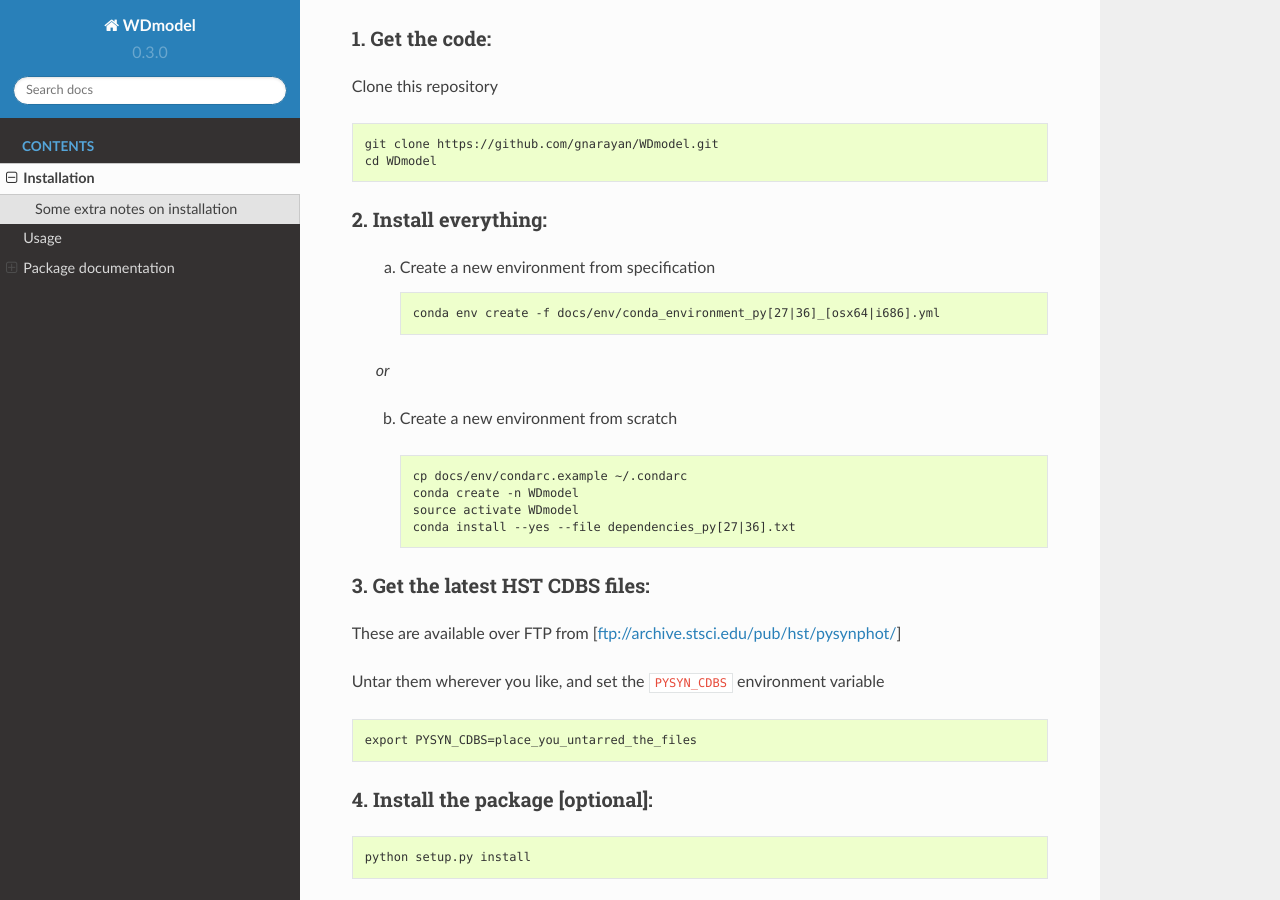
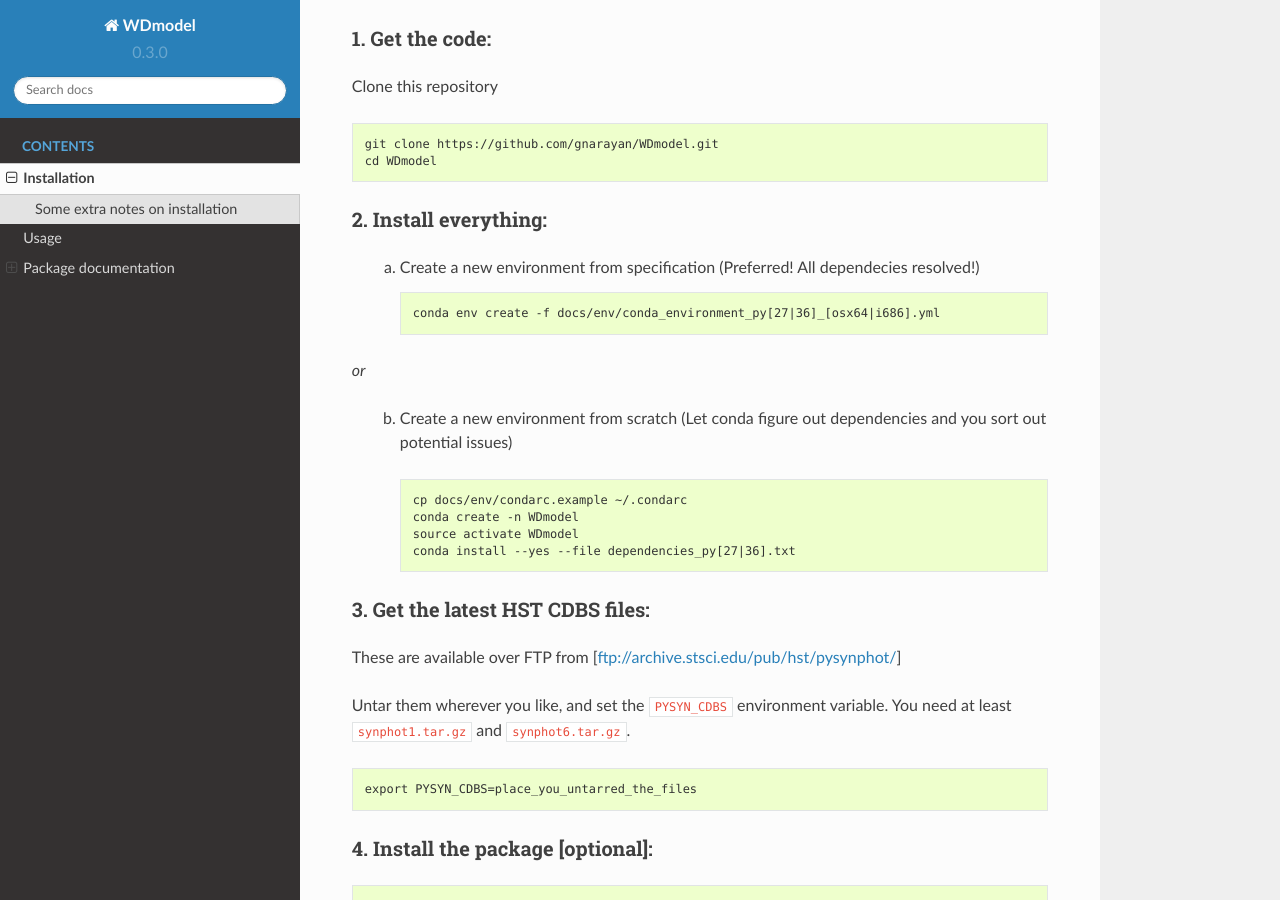
Before and after one commit to gnarayan/WDmodel, a Sphinx documentation site: the page built from docs/installation.rst, in a window 1280 px wide and 900 px high, scrolled down 770 px. Built offline with Sphinx 7.4.7 and the Read the Docs theme 2.0.0, drawn with Linux system fonts in a browser that asks for light colours.

Commit message:
update install instructions

```diff
--- a/docs/installation.rst
+++ b/docs/installation.rst
@@ -58,15 +58,16 @@ Clone this repository
 2. Install everything:
 ~~~~~~~~~~~~~~~~~~~~~~
 
- a. Create a new environment from specification
+ a. Create a new environment from specification (Preferred! All dependecies resolved!)
 
     .. code-block:: console
 
       conda env create -f docs/env/conda_environment_py[27|36]_[osx64|i686].yml
+..
 
- *or*
+*or*
 
- b. Create a new environment from scratch
+ b. Create a new environment from scratch (Let conda figure out dependencies and you sort out potential issues)
 
   .. code-block:: console
 
@@ -83,7 +84,8 @@ Clone this repository
 These are available over FTP from
 [ftp://archive.stsci.edu/pub/hst/pysynphot/]
 
-Untar them wherever you like, and set the ``PYSYN_CDBS`` environment variable
+Untar them wherever you like, and set the ``PYSYN_CDBS`` environment variable.
+You need at least ``synphot1.tar.gz`` and ``synphot6.tar.gz``.
 
 .. code-block:: console
 
```
